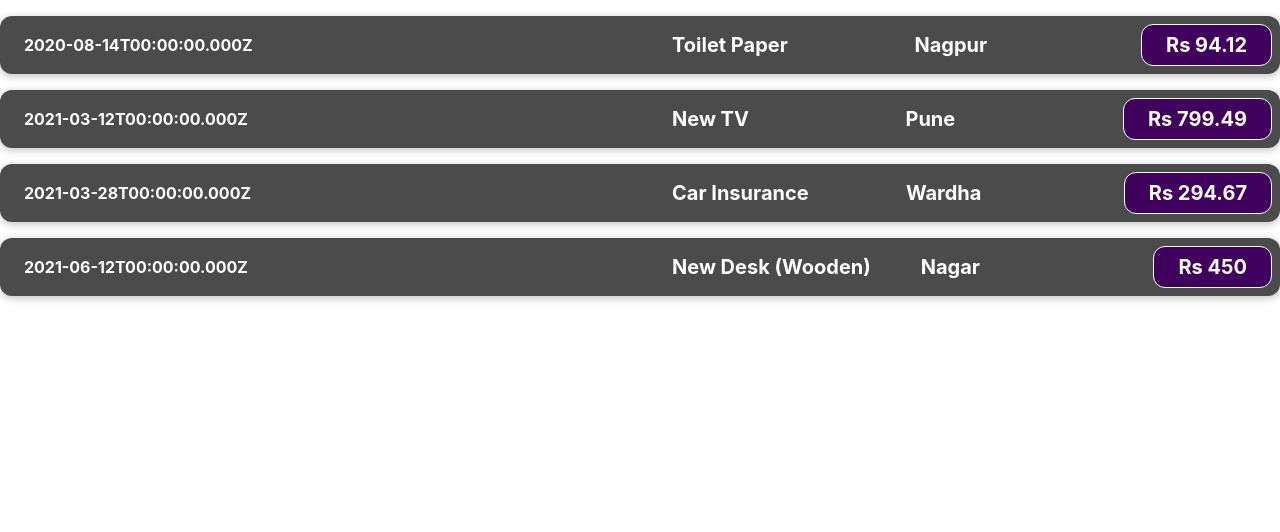
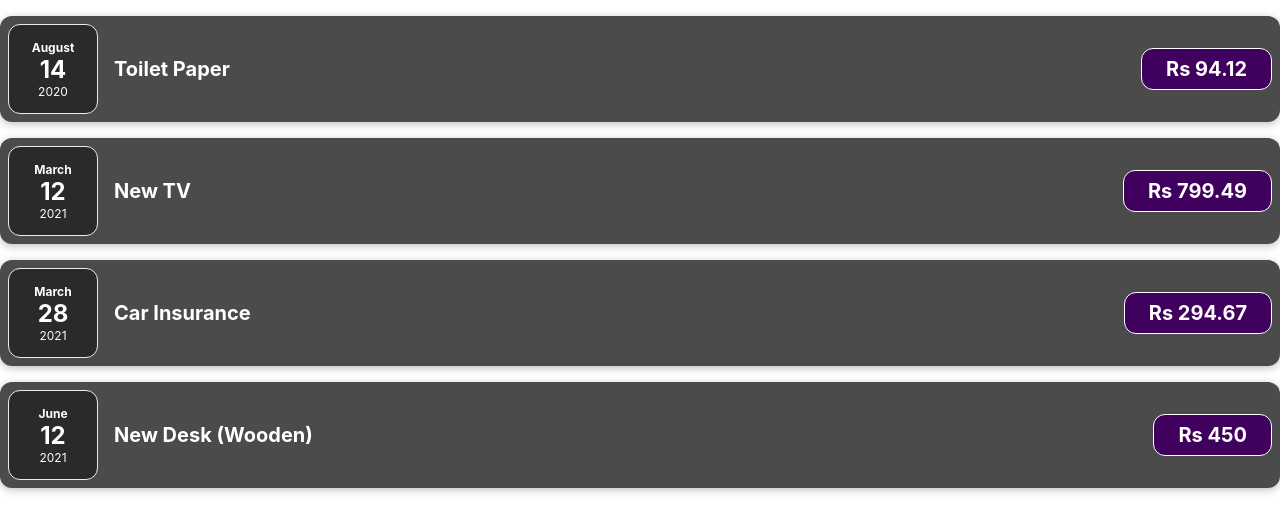
Before and after one commit to pkirme/firstGitProject, a React (Create React App) app in the folder react-project/: page / in a window 1280 px wide. Shown: the top 532 px of the page. Built offline with nearby package versions, Linux system fonts and the light colour scheme.

Commit message:
Making Components Smaller and Readable

```diff
--- a/react-project/src/App.js
+++ b/react-project/src/App.js
@@ -1,4 +1,4 @@
-import ExpenceItem from "./components/ExpenceItem";
+import Expense from "./components/Expense";
 function App() {
   const expenses = [
     {
@@ -32,13 +32,13 @@
   ];
   return (
     <div>
-      {expenses.map((expence) => (
-        <ExpenceItem
-          title={expence.title}
-          amount={expence.amount}
-          date={expence.date}
-          locationOfExpenditure={expence.LocationOfExpenditure}
-        ></ExpenceItem>
+      {expenses.map((expense) => (
+        <Expense
+          title={expense.title}
+          amount={expense.amount}
+          date={expense.date}
+          locationOfExpenditure={expense.LocationOfExpenditure}
+        />
       ))}
     </div>
   );
--- /dev/null
+++ b/react-project/src/components/Expense.js
@@ -0,0 +1,16 @@
+import "./ExpenseItem.css";
+import ExpenceDate from "./ExpenseDate";
+import ExpenceItem from "./ExpenseItem";
+function Expense(props) {
+  return (
+    <div className="expense-item">
+      <ExpenceDate date={props.date}/>
+      <ExpenceItem
+        title={props.title}
+        amount={props.amount}
+        locationOfExpenditure={props.LocationOfExpenditure}
+      />
+    </div>
+  );
+}
+export default Expense;
--- /dev/null
+++ b/react-project/src/components/ExpenseDate.css
@@ -0,0 +1,26 @@
+.expense-date {
+  display: flex;
+  flex-direction: column;
+  width: 5.5rem;
+  height: 5.5rem;
+  border: 1px solid #ececec;
+  background-color: #2a2a2a;
+  color: white;
+  border-radius: 12px;
+  align-items: center;
+  justify-content: center;
+}
+
+.expense-date__month {
+  font-size: 0.75rem;
+  font-weight: bold;
+}
+
+.expense-date__year {
+  font-size: 0.75rem;
+}
+
+.expense-date__day {
+  font-size: 1.5rem;
+  font-weight: bold;
+}
--- /dev/null
+++ b/react-project/src/components/ExpenseDate.js
@@ -0,0 +1,14 @@
+import "./ExpenseDate.css";
+function ExpenseDate(props) {
+  const month = props.date.toLocaleString("en-US", { month: "long" });
+  const day = props.date.toLocaleString("en-US", { day: "2-digit" });
+  const year = props.date.getFullYear();
+  return (
+    <div className="expense-date">
+      <div className="expense-date__month">{month}</div>
+      <div className="expense-date__day">{day}</div>
+      <div className="expense-date__year">{year}</div>
+    </div>
+  );
+}
+export default ExpenseDate;
--- /dev/null
+++ b/react-project/src/components/ExpenseItem.css
@@ -0,0 +1,56 @@
+.expense-item {
+  display: flex;
+  justify-content: space-between;
+  align-items: center;
+  box-shadow: 0 2px 8px rgba(0, 0, 0, 0.25);
+  padding: 0.5rem;
+  margin: 1rem 0;
+  border-radius: 12px;
+  background-color: #4b4b4b;
+}
+
+.expense-item__description {
+  display: flex;
+  flex-direction: column;
+  gap: 1rem;
+  align-items: flex-end;
+  flex-flow: column-reverse;
+  justify-content: flex-start;
+  flex: 1;
+}
+
+.expense-item h2 {
+  color: #3a3a3a;
+  font-size: 1rem;
+  flex: 1;
+  margin: 0 1rem;
+  color: white;
+}
+
+.expense-item__price {
+  font-size: 1rem;
+  font-weight: bold;
+  color: white;
+  background-color: #40005d;
+  border: 1px solid white;
+  padding: 0.5rem;
+  border-radius: 12px;
+}
+
+@media (min-width: 580px) {
+  .expense-item__description {
+    flex-direction: row;
+    align-items: center;
+    justify-content: flex-start;
+    flex: 1;
+  }
+
+  .expense-item__description h2 {
+    font-size: 1.25rem;
+  }
+
+  .expense-item__price {
+    font-size: 1.25rem;
+    padding: 0.5rem 1.5rem;
+  }
+}
--- /dev/null
+++ b/react-project/src/components/ExpenseItem.js
@@ -0,0 +1,11 @@
+import "./ExpenseItem.css";
+function ExpenseItem(props) {
+  return (
+    <div className="expense-item__description">
+      <h2>{props.title}</h2>
+      <h2>{props.locationOfExpenditure}</h2>
+      <div className="expense-item__price">Rs {props.amount}</div>
+    </div>
+  );
+}
+export default ExpenseItem;
```
